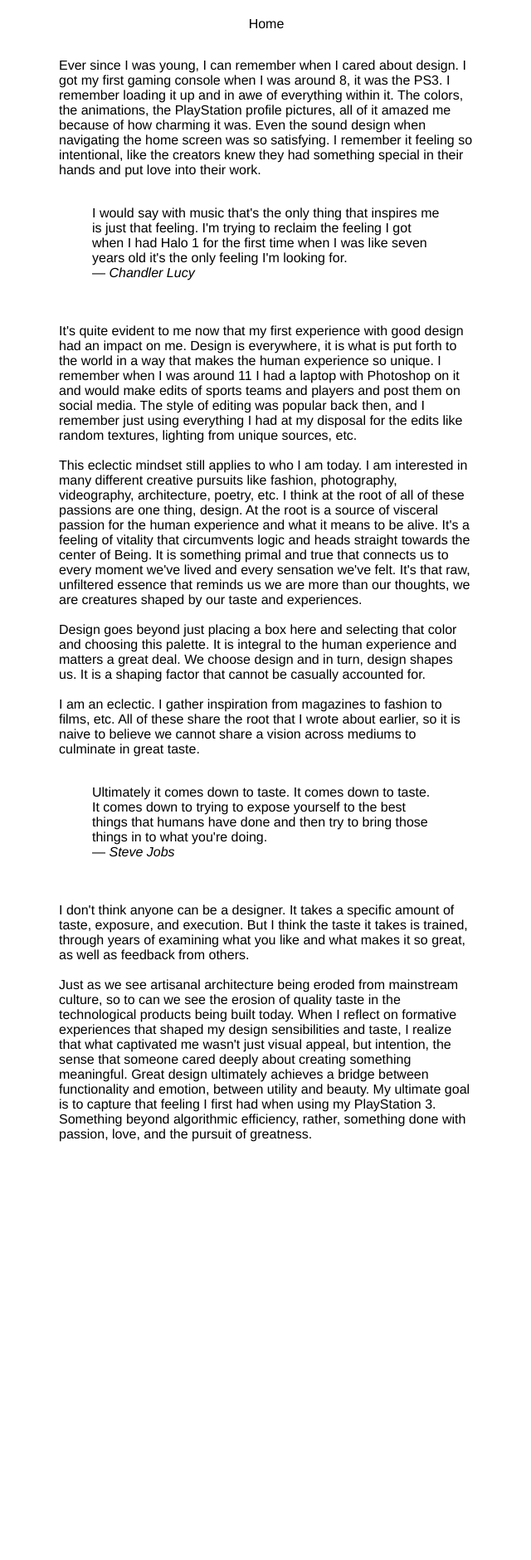
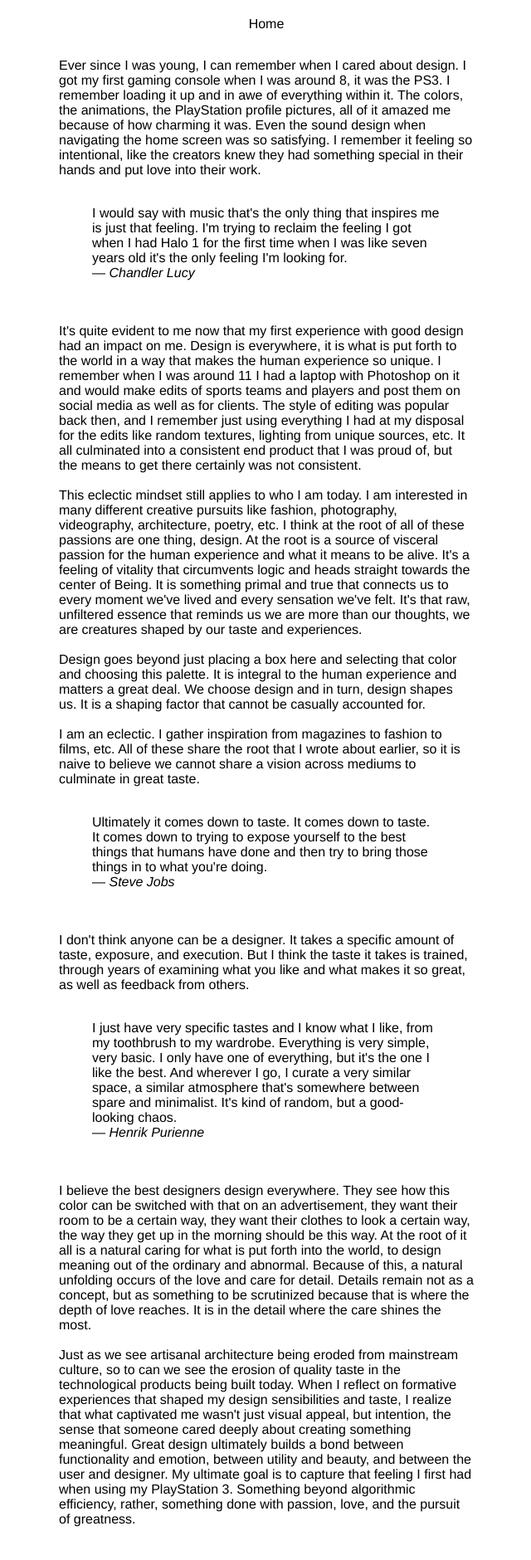
Before and after one commit to pxsswordprotected/personalsite, a Jekyll site: the page docs/about_me/index.html, which Jekyll copies as it is, in a window 1280 px wide. Shown: the whole page at 83% size, without its empty margins (319-959 px from the left). Built offline with Jekyll 4.4.1, drawn with Linux system fonts in a browser that asks for light colours; before the commit the page ends 1416 px from its top, so only the background shows below that.

Commit message:
changed design statement

```diff
--- a/docs/about_me/index.html
+++ b/docs/about_me/index.html
@@ -31,9 +31,10 @@
             It's quite evident to me now that my first experience with good design had an impact on me. Design is everywhere,
             it is what is put forth to the world in a way that makes the human experience so unique.
             I remember when I was around 11 I had a laptop with Photoshop on it and would make edits of
-            sports teams and players and post them on social media. The style of editing was popular back then,
+            sports teams and players and post them on social media as well as for clients. The style of editing was popular back then,
             and I remember just using everything I had at my disposal for the edits like random textures,
-             lighting from unique sources, etc.
+             lighting from unique sources, etc. It all culminated into a consistent end product that I was proud of, but the means to get there
+             certainly was not consistent.
 
              <br>
              <br>
@@ -79,13 +80,31 @@
 
             <br>
             <br>
+            <blockquote>
+              I just have very specific tastes and I know what I like, from my toothbrush to my wardrobe.
+              Everything is very simple, very basic. I only have one of everything, but it's the one I like the best.
+               And wherever I go, I curate a very similar space, a similar atmosphere that's somewhere between spare and minimalist.
+               It's kind of random, but a good-looking chaos. <footer>— <em>Henrik Purienne</em></footer>
+            </blockquote>
+
+            <br>
+            <br>
+            I believe the best designers design everywhere. They see how this color can be switched with that on an
+            advertisement, they want their room to be a certain way, they want their clothes to look a certain way,
+            the way they get up in the morning should be this way. At the root of it all is a natural caring for what
+            is put forth into the world, to design meaning out of the ordinary and abnormal. Because of this, a natural
+            unfolding occurs of the love and care for detail. Details remain not as a concept, but as something to be
+            scrutinized because that is where the depth of love reaches. It is in the detail where the care shines the most.
+
+            <br>
+            <br>
 
             Just as we see artisanal architecture being eroded from mainstream culture,
             so to can we see the erosion of quality taste in the technological products
              being built today. When I reflect on formative experiences that shaped my design
              sensibilities and taste, I realize that what captivated me wasn't just visual appeal,
              but intention, the sense that someone cared deeply about creating something meaningful.
-              Great design ultimately achieves a bridge between functionality and emotion, between utility and beauty.
+              Great design ultimately builds a bond between functionality and emotion, between utility and beauty, and between the user and designer.
                My ultimate goal is to capture that feeling I first had when using my PlayStation 3. Something beyond
                algorithmic efficiency, rather, something done with passion, love, and the pursuit of greatness.
 
```
